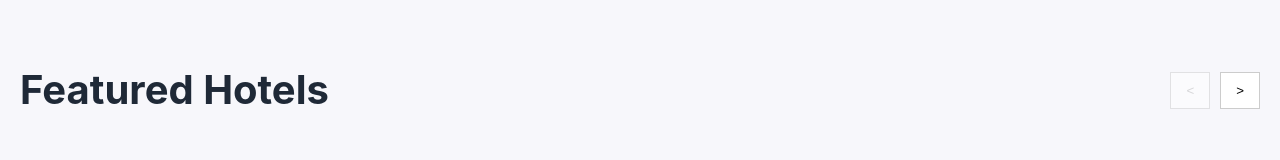
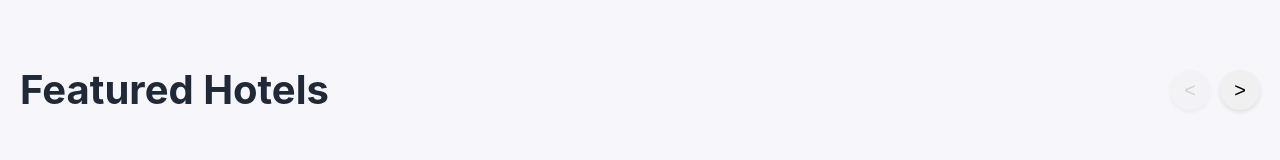
Before and after one commit to animeshanand1/Hotel-booking-website, a React (Vite) app: page / in a window 1280 px wide. Shown: the part 1402-1562 px from the top of the page. Built offline with nearby package versions, Linux system fonts and the light colour scheme.

Commit message:
btn enhancement for hotel section

```diff
--- a/src/components/HotelListings/HotelListings.module.css
+++ b/src/components/HotelListings/HotelListings.module.css
@@ -14,16 +14,27 @@
 }
 
 .controls button {
-  background-color: #fff;
-  border: 1px solid #ccc;
-  padding: 10px 15px;
+  background-color: #f0f0f0;
+  border: none;
+  border-radius: 50%;
+  width: 40px;
+  height: 40px;
+  font-size: 20px;
   cursor: pointer;
   margin-left: 10px;
+  box-shadow: 0 2px 4px rgba(0, 0, 0, 0.1);
+  transition: all 0.2s ease-in-out;
+}
+
+.controls button:hover {
+  background-color: #e0e0e0;
+  transform: scale(1.1);
 }
 
 .controls button:disabled {
   cursor: not-allowed;
   opacity: 0.5;
+  transform: none;
 }
 
 .grid {
```
